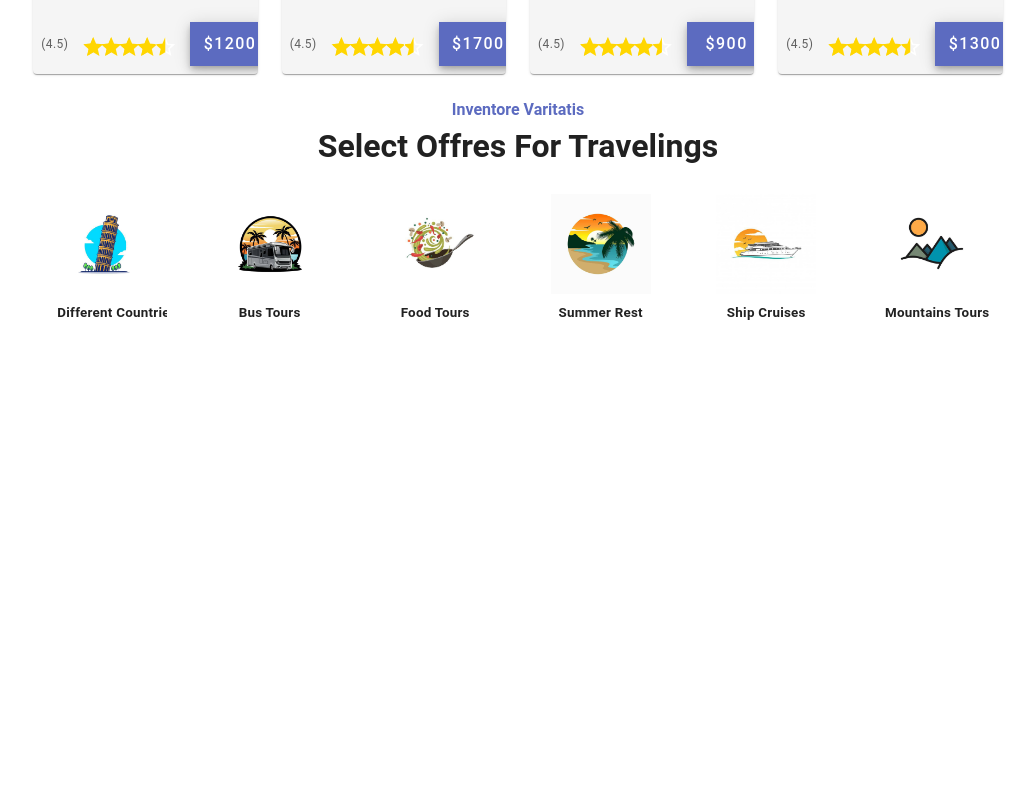
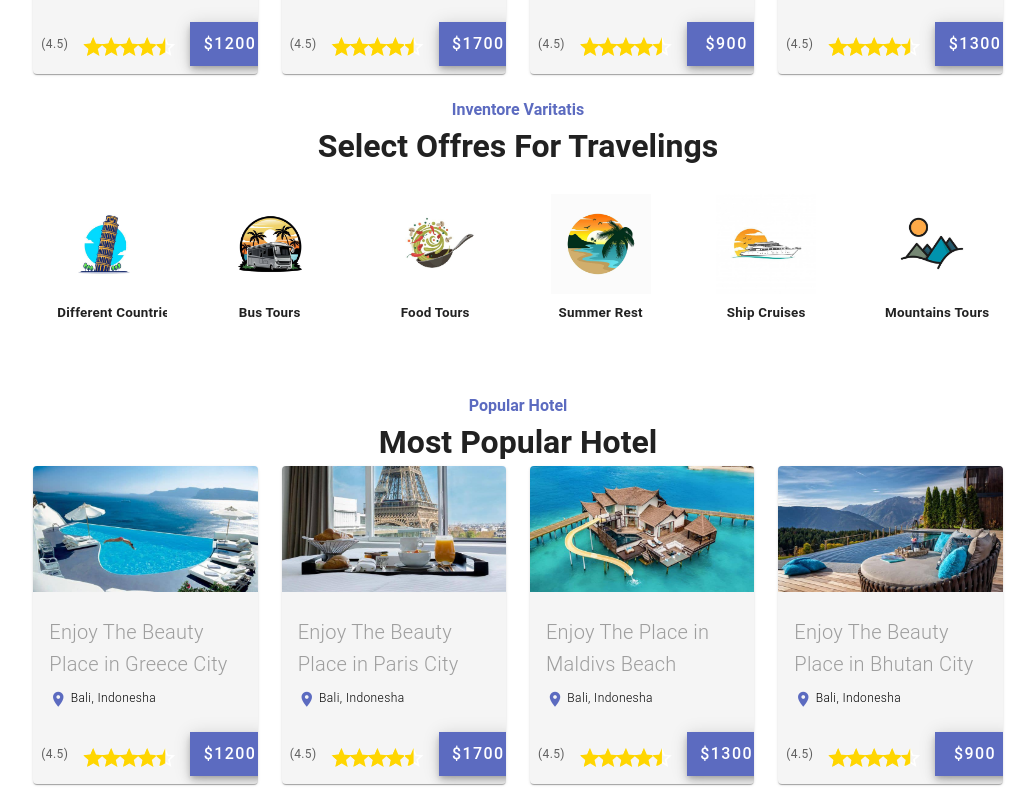
Before and after one commit to maydamv/Travel-agency, a Vue app: page / in a window 1280 px wide. Shown: the part 2099-2899 px from the top of the page, without its empty margins (122-1157 px from the left). Before the commit the page ends 2485 px from the top, so only its background shows below. Built offline with nearby package versions, Linux system fonts and the light colour scheme.

Commit message:
add Popular Hotel

```diff
--- a/src/views/Home.vue
+++ b/src/views/Home.vue
@@ -283,6 +283,52 @@
                 </v-row>
             </v-col>
 
+            <v-col>
+                <h4 class="text-center text-indigo-lighten-1">Popular Hotel</h4>
+                <h1 class="text-center">Most Popular Hotel</h1>
+                <v-row justify="center">
+                    <v-col cols="12" sm="10">
+                       <v-row>
+                            <v-col cols="12" sm="3" v-for="(hotel, i) in hotels" :key="i">
+                                <v-hover v-slot="{isHovering, props}">
+                                    <v-card class="mx-auto" color="grey-lighten-4" max-width="600" v-bind="props">
+                                        <v-img :aspect-ratio="16 /9" cover :src="hotel.image">
+                                            <v-expand-transition>
+                                                <div v-if="isHovering" class="d-flex transition-fast-in-fast-out bg-teal-lighten-1 v-card--reveal" style="height: 100%">
+                                                    <v-row>
+                                                        <v-col cols="12" sm="12">
+                                                            <h1 class="ml-4">{{ hotel.subtitle1 }}</h1>
+                                                        </v-col>
+                                                        <v-col cols="12" sm="12">
+                                                            <h6 class="ml-4 mt-n4 mb-3">{{ hotel.subtitle2 }}</h6>
+                                                        </v-col>
+                                                    </v-row>
+                                                </div>
+                                            </v-expand-transition>
+                                        </v-img>
+                                        <v-card-text class="pt-6">
+                                            <div class="font-weight-light text-grey text-h6 mb-2">
+                                                {{ hotel.title }}
+                                            </div>
+                                            <div class="font-weight-light text-caption">
+                                                <v-icon color="indigo-lighten-1">
+                                                    mdi mdi-map-marker
+                                                </v-icon> Bali, Indonesha
+                                            </div>
+                                        </v-card-text>
+                                        <v-card-actions>
+                                            <span class="text-grey-darken-2 text-caption me-2">({{ rating }})</span>
+                                            <v-rating v-model="rating" color="white" active-color="yellow-accent-4" half-increments hover size="18"></v-rating>
+                                            <v-spacer></v-spacer>
+                                            <v-btn class="text-none" color="indigo-lighten-1" size="large" variant="flat" rounded="0" elevation="6">{{ hotel.money }}</v-btn>
+                                        </v-card-actions>
+                                    </v-card>
+                                </v-hover>
+                            </v-col>
+                       </v-row>
+                    </v-col>
+                </v-row>
+            </v-col>
         </v-row>
     </v-container>
 </v-main>
```
